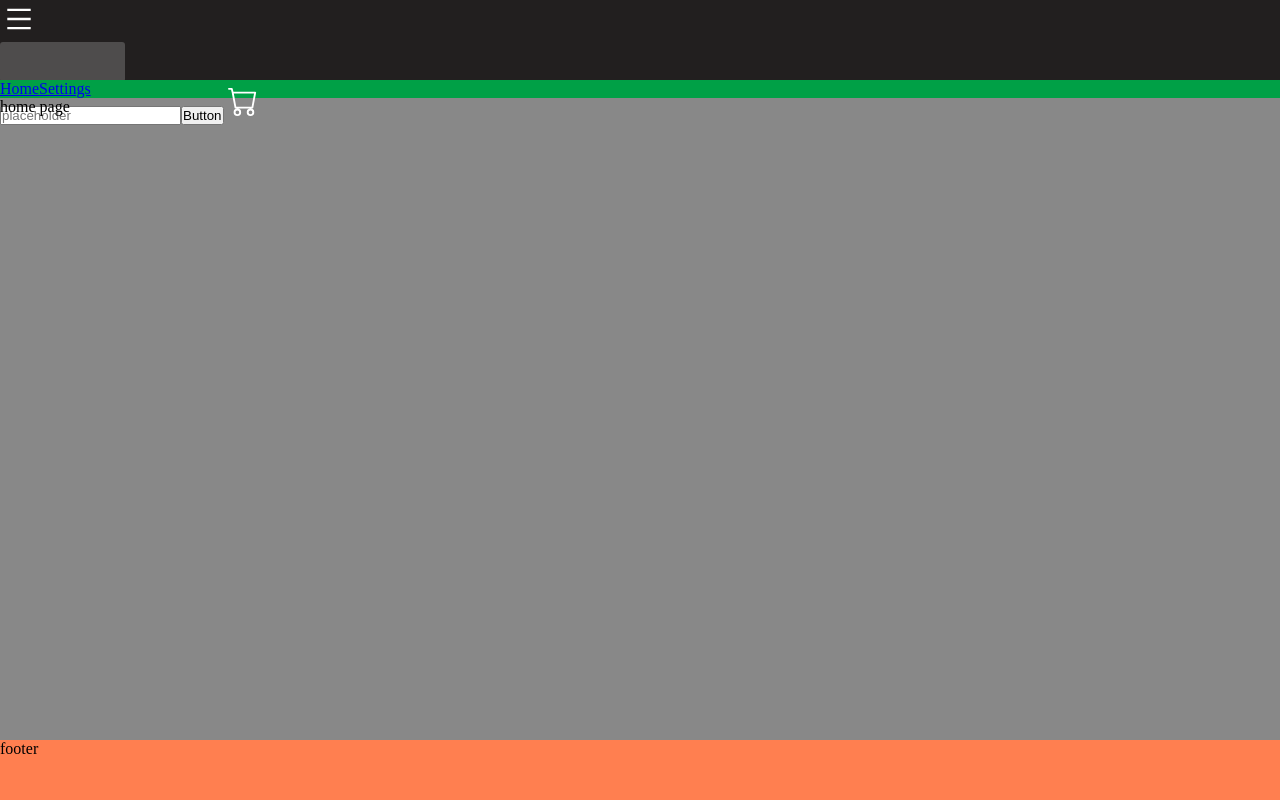
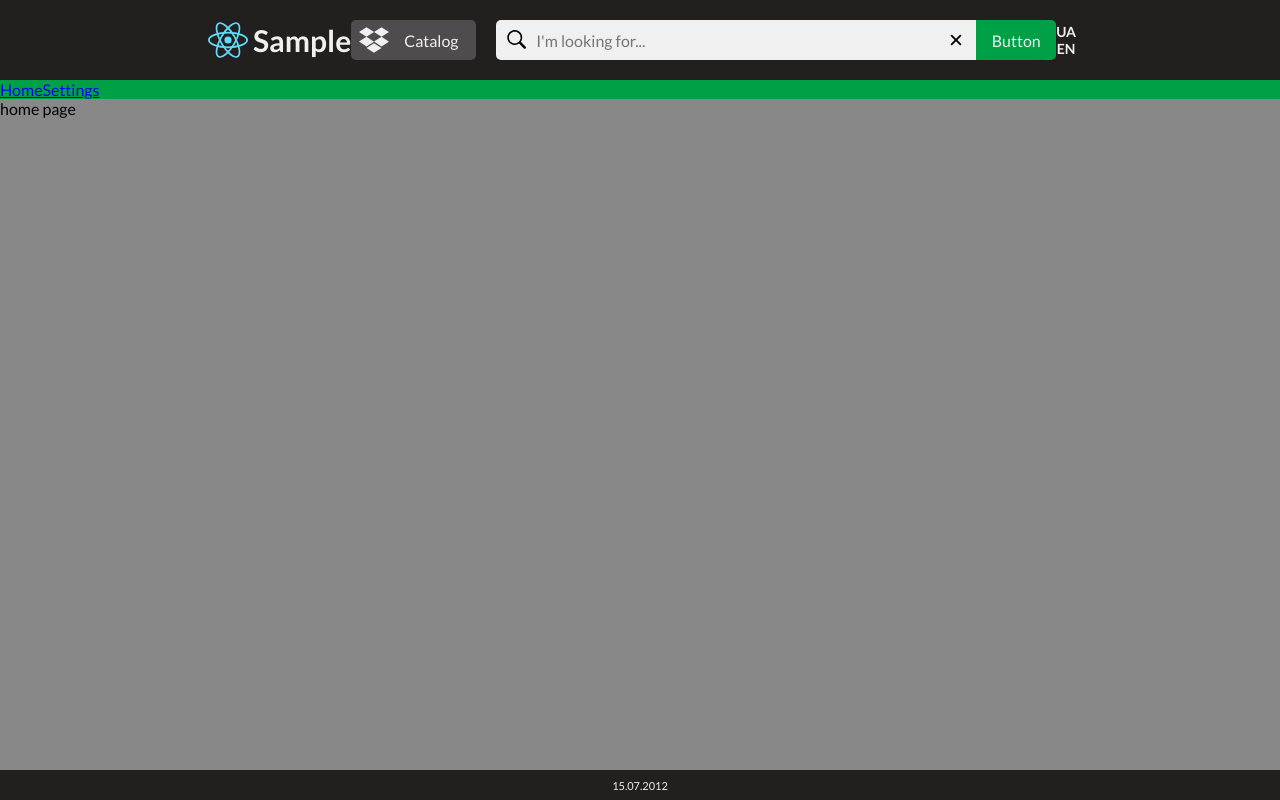
Before and after one commit to RomanVolkovv/shop, a React (Create React App) app: page / in a window 1280 px wide. Built offline with nearby package versions, Linux system fonts and the light colour scheme.

Commit message:
working header

```diff
--- a/package.json
+++ b/package.json
@@ -13,6 +13,7 @@
     "@types/react-dom": "^18.0.0",
     "@types/styled-components": "^5.1.25",
     "classnames": "^2.3.1",
+    "clsx": "^1.2.1",
     "node-sass": "^7.0.1",
     "react": "^18.2.0",
     "react-dom": "^18.2.0",
--- /dev/null
+++ b/src/components/Button/Button.module.scss
@@ -0,0 +1,27 @@
+@import '../../styles/variables';
+
+.button_wrapper {
+  height: 40px;
+  cursor: pointer;
+  border: none;
+  width: 80px;
+  font-size: 16px;
+}
+
+.btn {
+  background-color: $green;
+  color: $white;
+  transition: linear 0.2s;
+  &:hover {
+    transition: linear 0.2s;
+    background-color: $light-green;
+    color: $white;
+  }
+}
+
+.btn_header {
+  border-radius: 0 5px 5px 0;
+}
+
+.tertiary {
+}
--- a/src/components/Button/Button.tsx
+++ b/src/components/Button/Button.tsx
@@ -1,11 +1,22 @@
 import React from 'react';
-
+import styled from './Button.module.scss';
+import clsx from 'clsx';
 interface Props {
   title: string;
 }
 
 const Button: React.FC<Props> = ({ title }) => {
-  return <button>{title}</button>;
+  return (
+    <button
+      className={clsx(
+        styled['button_wrapper'],
+        styled['btn'],
+        styled['btn_header'],
+      )}
+      type='button'>
+      {title}
+    </button>
+  );
 };
 
 export default Button;
--- a/src/components/Footer/Footer.module.scss
+++ b/src/components/Footer/Footer.module.scss
@@ -1,4 +1,11 @@
+@import '../../styles/variables';
+
 .footer_wrapper {
-  background-color: coral;
-  height: 60px;
+  display: flex;
+  justify-content: center;
+  align-items: center;
+  background-color: $background-header;
+  height: 30px;
+  color: $white;
+  font-size: 11px;
 }
--- a/src/components/Footer/Footer.tsx
+++ b/src/components/Footer/Footer.tsx
@@ -1,7 +1,7 @@
 import styles from './Footer.module.scss';
 
 const Footer = () => {
-  return <footer className={styles.footer_wrapper}>footer</footer>;
+  return <footer className={styles.footer_wrapper}>15.07.2012</footer>;
 };
 
 export default Footer;
--- a/src/components/Header/Header.module.scss
+++ b/src/components/Header/Header.module.scss
@@ -1,24 +1,126 @@
+@import '../../styles/variables';
+@import '../../styles/mixins';
+
 .header_wrapper {
   background-color: #221f1f;
   height: 80px;
+  display: flex;
+  justify-content: space-between;
+  align-items: center;
 
   .icon {
-    color: #ffffff;
+    color: $white;
     width: 30px;
     height: 30px;
     padding: 4px;
     border-radius: 5px;
     transition: linear 0.2s;
+    cursor: pointer;
     &:hover {
-      background-color: #4e4c4c;
+      background-color: $light-gray;
       transition: linear 0.2s;
     }
   }
 
+  .emblem {
+    display: flex;
+    align-items: center;
+    color: $white;
+    font-size: 30px;
+    font-weight: 700;
+    user-select: none;
+    img {
+      width: 40px;
+      height: 40px;
+      margin-right: 5px;
+    }
+  }
+
+  .search_catalog {
+    display: flex;
+  }
+
+  .menu {
+    margin-left: 200px;
+  }
+
+  .card {
+    margin-right: 200px;
+  }
+
   .ps_btn {
-    background-color: #4e4c4c;
+    display: flex;
+    justify-content: space-around;
+    align-items: center;
+    background-color: $light-gray;
+    color: $white;
     width: 125px;
     height: 40px;
-    border-radius: 3px;
+    border-radius: 5px;
+    cursor: pointer;
+    user-select: none;
+    transition: linear 0.2s;
+    margin-right: 20px;
+    &:hover {
+      transition: linear 0.2s;
+      background: $background-ps-btn;
+    }
+
+    .psBtn_text {
+      margin-right: 10px;
+    }
+
+    .icon_btn {
+      color: $white;
+      width: 30px;
+      height: 30px;
+    }
+  }
+
+  .language {
+    color: $white;
+    cursor: pointer;
+    border-radius: 5px;
+    width: 40px;
+    height: 40px;
+    display: flex;
+    flex-direction: column;
+    justify-content: center;
+    align-items: center;
+    font-size: 14px;
+    transition: linear 0.2s;
+    user-select: none;
+    font-weight: 700;
+    &:hover {
+      transition: linear 0.2s;
+      background-color: $light-gray;
+    }
+  }
+
+  .search {
+    display: flex;
+
+    .icon_find {
+      @include baseSearchPanelIcon;
+      border-radius: 5px 0 0 5px;
+      cursor: text;
+    }
+
+    .cross {
+      @include baseSearchPanelIcon;
+      cursor: pointer;
+      &:hover {
+        color: $close;
+      }
+    }
+
+    .input {
+      height: 40px;
+      border: none;
+      outline: none;
+      font-size: 16px;
+      width: 400px;
+      background-color: $white;
+    }
   }
 }
--- a/src/components/Header/Header.tsx
+++ b/src/components/Header/Header.tsx
@@ -1,16 +1,80 @@
-import styled from './Header.module.scss';
+import { ChangeEvent, useRef, useState } from 'react';
 import { AiOutlineMenu } from 'react-icons/ai';
+import { IoClose } from 'react-icons/io5';
+import { GoSearch } from 'react-icons/go';
+import { FaDropbox } from 'react-icons/fa';
 import { BsCart } from 'react-icons/bs';
 import { Button } from '../Button';
+import styled from './Header.module.scss';
+import clsx from 'clsx';
+//@ts-ignore
+import logo from '../../assets/react.svg';
 
 const Header = () => {
+  const [togglePsBtn, setTogglePsBtn] = useState<boolean>(false);
+  const [language, setLanguage] = useState<string>('en');
+  const [searchField, setSearchField] = useState<string>('');
+  const inputRef = useRef<HTMLInputElement>(null);
+
+  function toggleBtn() {
+    setTogglePsBtn((prevState) => !prevState);
+  }
+
+  function toggleLanguage() {
+    language === 'en' ? setLanguage('ua') : setLanguage('en');
+  }
+
+  function search(e: ChangeEvent<HTMLInputElement>) {
+    setSearchField(e.target.value);
+  }
+
+  function focus() {
+    //typescript condition
+    if (null !== inputRef.current) {
+      inputRef.current.focus();
+    }
+  }
+
+  function clearInputField() {
+    setSearchField('');
+  }
+
   return (
     <header className={styled.header_wrapper}>
-      <AiOutlineMenu className={styled.icon} />
-      <div className={styled.ps_btn}></div>
-      <input placeholder='placeholder' />
-      <Button title='Button' />
-      <BsCart className={styled.icon} />
+      <AiOutlineMenu className={clsx(styled['icon'], styled['menu'])} />
+
+      <div className={styled.emblem}>
+        <img src={logo} alt='logo' />
+        <div>Sample</div>
+      </div>
+
+      <div className={styled.search_catalog}>
+        <div className={styled.ps_btn} onClick={() => toggleBtn()}>
+          {togglePsBtn && <IoClose className={styled.icon_btn} />}
+          {!togglePsBtn && <FaDropbox className={styled.icon_btn} />}
+          <p className={styled.psBtn_text}>Catalog</p>
+        </div>
+
+        <div className={styled.search}>
+          <GoSearch className={styled.icon_find} onClick={focus} />
+          <input
+            ref={inputRef}
+            placeholder="I'm looking for..."
+            className={styled.input}
+            onChange={(e) => search(e)}
+            value={searchField}
+          />
+          <IoClose className={styled.cross} onClick={clearInputField} />
+          <Button title='Button' />
+        </div>
+      </div>
+
+      <div className={styled.language} onClick={toggleLanguage}>
+        <div className={styled.language_text}>UA</div>
+        <div className={styled.language_text}>EN</div>
+      </div>
+
+      <BsCart className={clsx(styled['icon'], styled['card'])} />
     </header>
   );
 };
--- a/src/components/LayOut/LayOut.module.scss
+++ b/src/components/LayOut/LayOut.module.scss
@@ -1,4 +1,6 @@
+@import '../../styles/variables';
+
 .layout {
   background-color: #888;
-  height: calc(100vh - 140px);
+  height: calc(100vh - 110px);
 }
--- /dev/null
+++ b/src/styles/mixins.scss
@@ -0,0 +1,6 @@
+@mixin baseSearchPanelIcon {
+  height: 20px;
+  width: 20px;
+  background-color: $white;
+  padding: 10px;
+}
--- a/src/styles/resetStyles.scss
+++ b/src/styles/resetStyles.scss
@@ -1,4 +1,9 @@
+//download & move to fonts folder===fonts===
+@import url('https://fonts.googleapis.com/css2?family=Lato:ital,wght@0,100;0,300;0,400;0,700;0,900;1,100;1,300;1,400;1,700;1,900&display=swap');
+//==========================================
+
 * {
   margin: 0;
   padding: 0;
+  font-family: 'Lato', sans-serif;
 }
--- /dev/null
+++ b/src/styles/variables.scss
@@ -0,0 +1,15 @@
+// =======================================
+// Colors
+// =======================================
+
+$green: #00a046;
+$light-green: #00bc52;
+$white: #f0f0f0;
+$light-gray: #4e4c4c;
+$background-header: #221f1f;
+$background-ps-btn: #7a7979;
+$close: orangered;
+
+// =======================================
+//
+// =======================================
```
Also changed, not shown: src/assets/react.svg (added), 1 other file (tests, documents, lock files or other folders).
